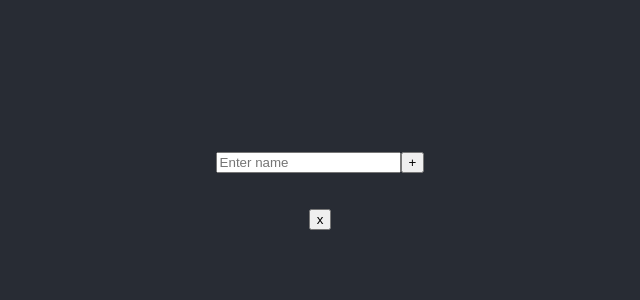
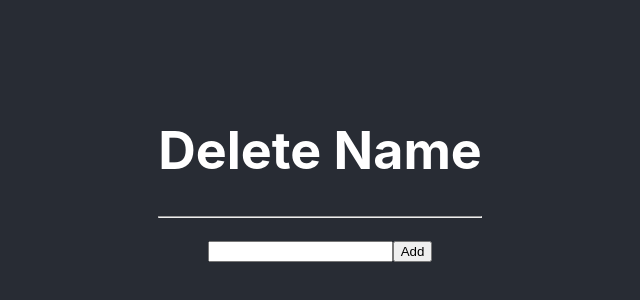
Before and after one commit to Imrumi-1111/react-js-assignment, a React (Create React App) app: page / in a window 1280 px wide. Shown: the part 214-514 px from the top of the page, without its empty margins (320-960 px from the left). Built offline with nearby package versions, Linux system fonts and the light colour scheme.

Commit message:
done and dusted

```diff
--- a/src/App.js
+++ b/src/App.js
@@ -1,7 +1,7 @@
 import logo from './logo.svg';
 import './App.css';
 
-import UserName from './components/atom/User/user'
+import Main from './components/atom/Delete/delete'
 
 function App() {
 
@@ -9,7 +9,7 @@ function App() {
   return (
     <div className="App">
       <header className="App-header">
-        <UserName />
+        <Main />
 
       </header>
     </div>
--- a/src/components/atom/Delete/delete.js
+++ b/src/components/atom/Delete/delete.js
@@ -1,14 +1,11 @@
 import styles from './delete.module.css'
-import React,{ useState } from 'react'
 
-export default function Delete(){
+import Arraylist from '../User/user'
 
-
-
-    return(
-        <div>
-            <button  >x</button>
-        </div>
-    )
-
+export default function Main() {
+  return (
+    <div className={styles.Main}>
+        <Arraylist/>
+    </div>
+  )
 }
--- a/src/components/atom/User/user.js
+++ b/src/components/atom/User/user.js
@@ -3,58 +3,51 @@ import React,{ useState } from 'react'
 //import Delete from '../Delete/delete'
 
 
+export default function Arraylist() {
+  const [todos, setTodos] = useState([]);
+  const [inputValue, setInputValue] = useState('');
 
-const TodoList = () => {
-  const [name, setName] = useState([]);
-  const [newName, setNewName] = useState('');
-
-  const addName = () => {
-    if (newName.trim() !== '') {
-      setName([...name, newName]);
-      setNewName('');
-    }
+  const handleInputChange = (event) => {
+      setInputValue(event.target.value);
   };
 
-  const handleInputChange = (event) => {
-    setNewName(event.target.value);
+  const handleAddTodo = () => {
+      if (inputValue.trim() !== '') {
+          setTodos([...todos, inputValue.trim()]);
+          setInputValue('');
+      }
   };
 
-  const handleKeyPress = (event) => {
-    if (event.key === 'Enter') {
-      addName();
-    }
+  const handleDeleteTodo = (index) => {
+      const newTodos = [...todos];
+      newTodos.splice(index, 1);
+      setTodos(newTodos);
   };
 
-  function handleDelete(i){
-    setName(name.filter((data) => data.i !== i));
-};
+  return (
+    <>   <h1 className={styles.textt}>Delete Name</h1>
+    <hr></hr>
 
+      <div className={styles.con}>
 
+       <div className={styles.another}>
+          <div className={styles.center}>
+          <div  className={styles.conn}>
 
-return (
-    <div>
-
-      <div>
-
-        <input
-          type="text"
-          value={newName}
-          onChange={handleInputChange}
-          onClick={handleKeyPress}
-          placeholder="Enter name"
-        />
-        <button onClick={addName}>+</button>
+     <input type="text" className={styles.text}
+     value={inputValue} onChange={handleInputChange} />
+     <button className={styles.add} onClick={handleAddTodo}>Add</button></div>
+         <ul>
+              {todos.map((todo, index) => (
+                  <li className={styles.list} key={index}>
+                      {todo}
+                      <button className={styles.btn} onClick={() => handleDeleteTodo(index)}>Delete</button>
+                  </li>
+              ))}
+              </ul>
+       </div>
+          </div>
       </div>
-      <ul>
-        {name.map((data, i) => (
-          <li key={i}>{data}</li>
-        ))}
-
-      </ul>
-
-      <button onClick={handleDelete}>x</button>
-    </div>
+      </>
   );
-};
-
-export default TodoList;
+}
```
